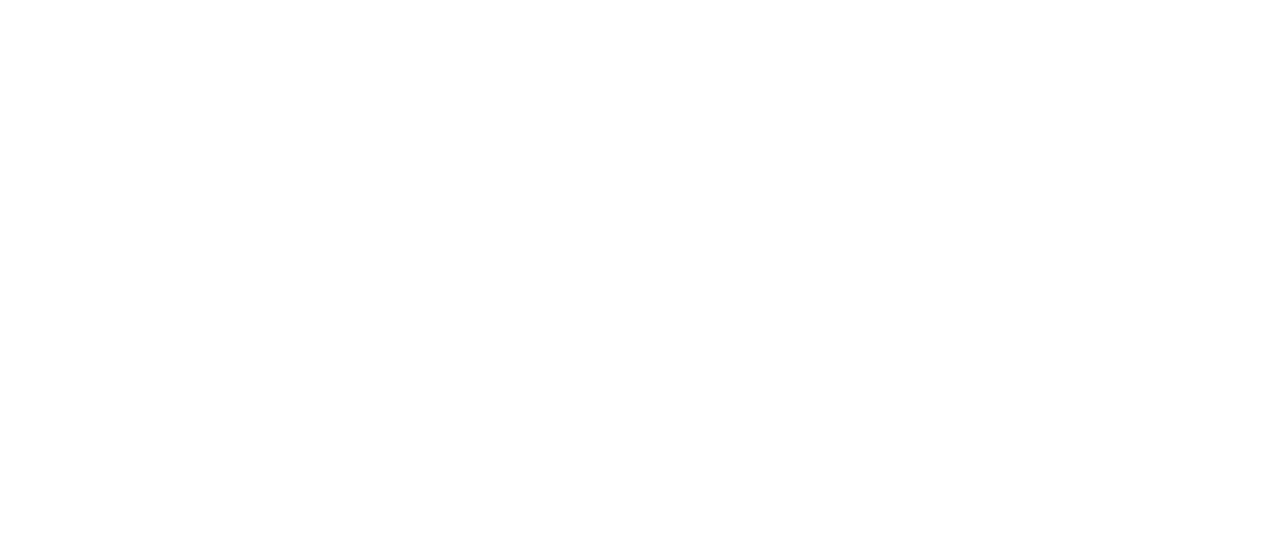
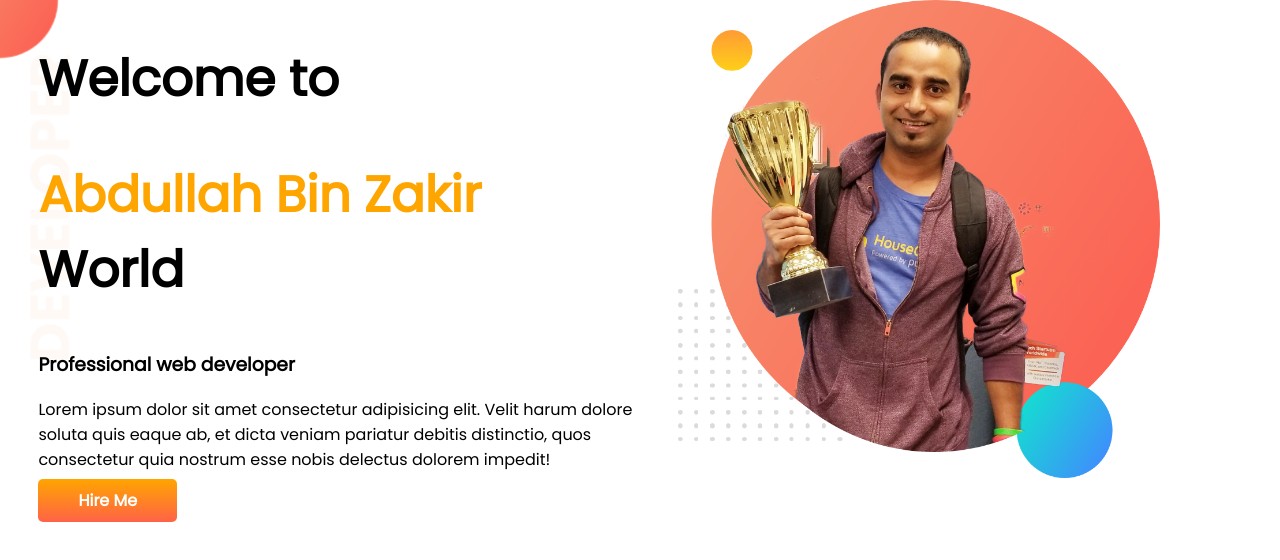
Before and after one commit to abdullahbinzakir98/developer-portfolio, a plain HTML site: page index.html in a window 1280 px wide. Drawn offline with Linux system fonts and the light colour scheme.

Commit message:
first part added

```diff
--- a/index.html
+++ b/index.html
@@ -1,13 +1,33 @@
 <!DOCTYPE html>
 <html lang="en">
+
 <head>
     <meta charset="UTF-8">
     <meta http-equiv="X-UA-Compatible" content="IE=edge">
     <meta name="viewport" content="width=device-width, initial-scale=1.0">
     <title>Abdullah Portfolio</title>
+    <link rel="preconnect" href="https://fonts.googleapis.com">
+    <link rel="preconnect" href="https://fonts.gstatic.com" crossorigin>
+    <link href="https://fonts.googleapis.com/css2?family=Poppins&display=swap" rel="stylesheet">
     <link rel="stylesheet" href="style.css">
 </head>
+
 <body>
+    <section class="top-banner">
+        <div class="half-width">
+            <h1>Welcome to</h1>
+            <h1><span class="orange-color">Abdullah Bin Zakir</span> World</h1>
+            <h3>Professional web developer</h3>
+            <p>Lorem ipsum dolor sit amet consectetur adipisicing elit. Velit harum dolore soluta quis eaque ab, et
+                dicta
+                veniam pariatur debitis distinctio, quos consectetur quia nostrum esse nobis delectus dolorem impedit!
+            </p>
+            <a class="link-button" target="_blank" href="facebook.com">Hire Me</a>
+        </div>
+        <div class="half-width">
+            <img src="images/jhankar.png" alt="">
+        </div>
+    </section>
+</body>
 
-</body>
 </html>
--- a/style.css
+++ b/style.css
@@ -0,0 +1,39 @@
+body {
+    font-family: 'Poppins', sans-serif;
+    margin: 0;
+}
+
+h1 {
+    font-size: 50px;
+}
+
+.orange-color {
+    color: orange;
+}
+
+section {
+    display: flex;
+}
+
+.half-width {
+    width: 50%;
+    padding-left: 3%;
+}
+
+.half-width img {
+    width: 80%;
+}
+
+.link-button {
+    text-decoration: none;
+    background-image: linear-gradient(orange, tomato);
+    padding: 10px 40px;
+    border-radius: 5px;
+    color: white;
+    font-weight: 700;
+}
+
+.top-banner {
+    background-image: url(images/top-banner.png);
+    background-repeat: no-repeat;
+}
```
Also changed, not shown: images/dream-bg.png (added), images/exp-bg.png (added), images/jhankar.png (added), images/jhankar2.png (added), images/my-bg.png (added), images/my-bg2.png (added), images/top-banner.png (added), 7 other files.
